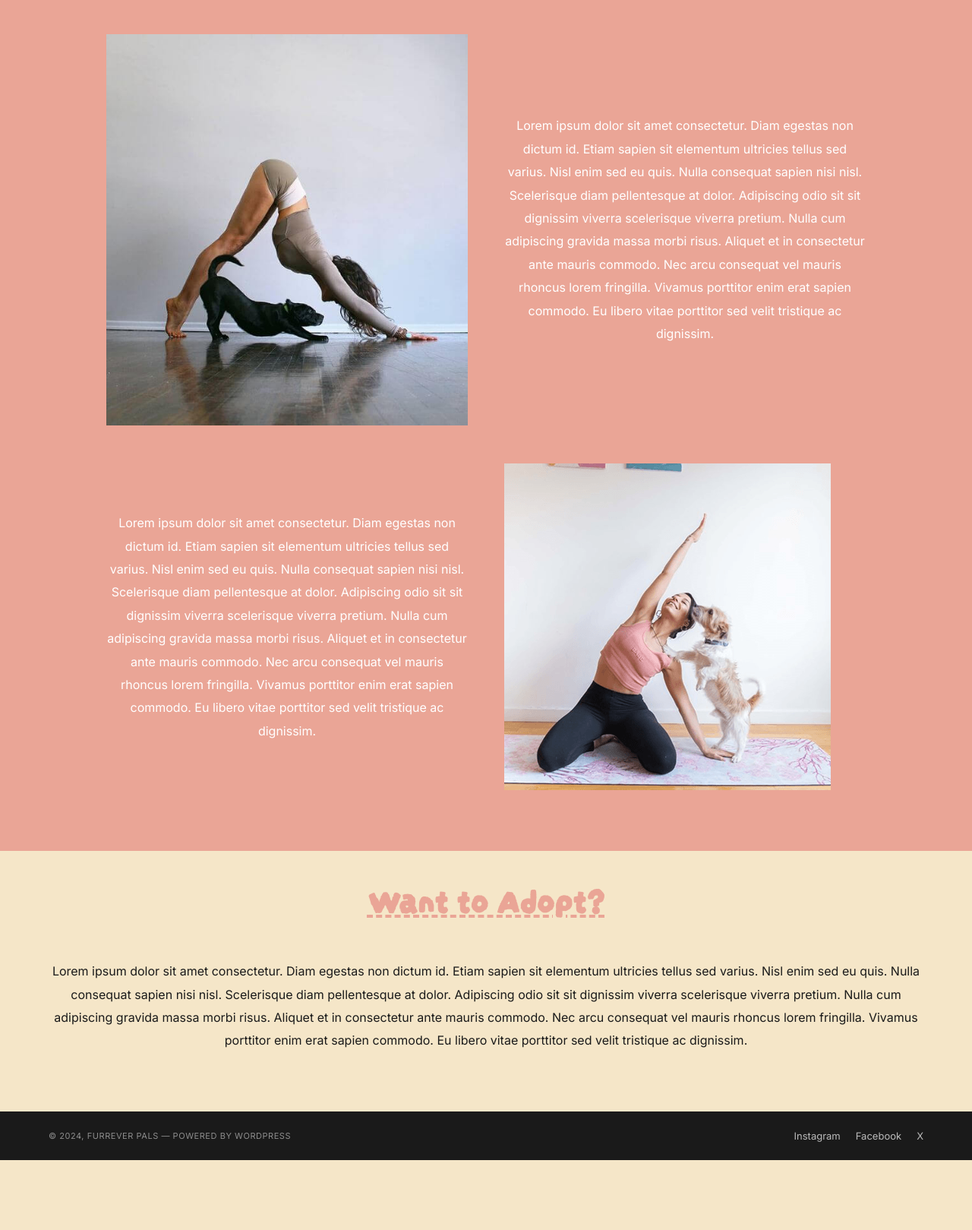
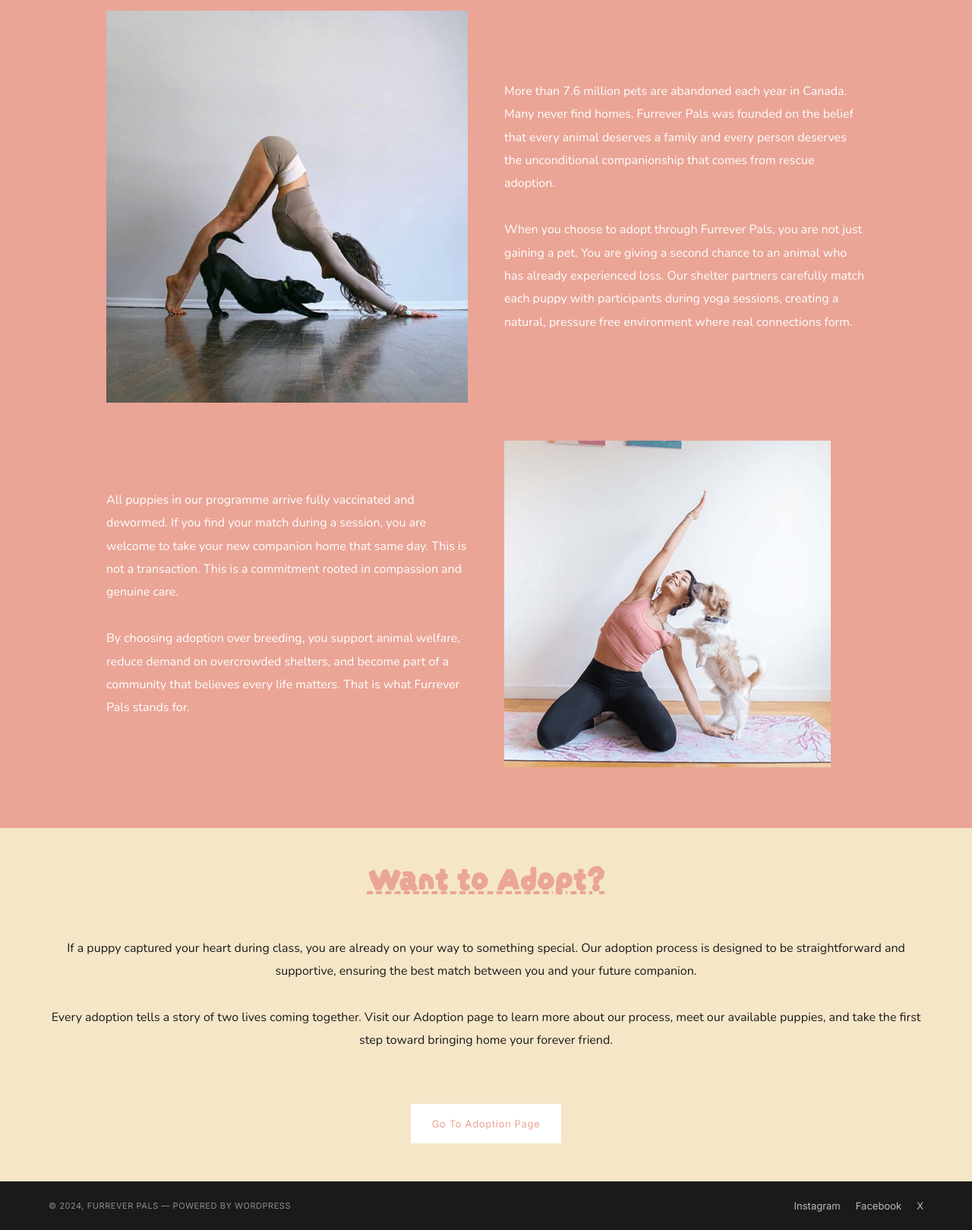
Before and after one commit to Sonyayeh/FurreverPals, a plain HTML site: page FurreverPals/Mission.html in a window 1280 px wide. Shown: the part 924-2543 px from the top of the page at 76% size. Before the commit the page ends 2451 px from the top, so only its background shows below. Drawn offline with nearby package versions, Linux system fonts and the light colour scheme.

Commit message:
copywriting
did some writing for the our mission page! just the class icons left

```diff
--- a/FurreverPals/Mission.html
+++ b/FurreverPals/Mission.html
@@ -58,7 +58,7 @@
 <section>
   <h2 class="mission-section-subtitle ">What Makes us Special?</h2>
   <div>
-    <p class="mission-paragraph">Lorem ipsum dolor sit amet consectetur. Diam egestas non dictum id. Etiam sapien sit elementum ultricies tellus sed varius. Nisl enim sed eu quis. Nulla consequat sapien nisi nisl. Scelerisque diam pellentesque at dolor. Adipiscing odio sit sit dignissim viverra scelerisque viverra pretium. Nulla cum adipiscing gravida massa morbi risus. Aliquet et in consectetur ante mauris commodo. Nec arcu consequat vel mauris rhoncus lorem fringilla. Vivamus porttitor enim erat sapien commodo. Eu libero vitae porttitor sed velit tristique ac dignissim.</p>
+    <p class="mission-paragraph">Furrever Pals is more than a yoga studio. Every puppy in our classes is a rescue from international and Vancouver's local animal shelters. We are committed to creating a space where participants experience genuine relaxation and meaningful connection with animals who need homes! If you are considering adopting, our sessions offer the perfect opportunity to meet your potential companion in a calm, supportive environment.</p>
     <img src="assets/mission/mission-banner.jpg" alt="woman doing yoga with a golden retriever" class="mission-banner"/>
   </div>
 </section>
@@ -72,7 +72,10 @@
       <img src="assets/mission/mission-pic1.jpeg" alt="mission image 1" />
     </div>
     <div class="mission-right">
-      <p class="mission-s-paragraph">Lorem ipsum dolor sit amet consectetur. Diam egestas non dictum id. Etiam sapien sit elementum ultricies tellus sed varius. Nisl enim sed eu quis. Nulla consequat sapien nisi nisl. Scelerisque diam pellentesque at dolor. Adipiscing odio sit sit dignissim viverra scelerisque viverra pretium. Nulla cum adipiscing gravida massa morbi risus. Aliquet et in consectetur ante mauris commodo. Nec arcu consequat vel mauris rhoncus lorem fringilla. Vivamus porttitor enim erat sapien commodo. Eu libero vitae porttitor sed velit tristique ac dignissim.</p>
+      <p class="mission-s-paragraph">More than 7.6 million pets are abandoned each year in Canada. Many never find homes. Furrever Pals was founded on the belief that every animal deserves a family and every person deserves the unconditional companionship that comes from rescue adoption.
+        <br>
+        <br>
+        When you choose to adopt through Furrever Pals, you are not just gaining a pet. You are giving a second chance to an animal who has already experienced loss. Our shelter partners carefully match each puppy with participants during yoga sessions, creating a natural, pressure free environment where real connections form.</p>
     </div>
   </div>
 
@@ -82,7 +85,10 @@
       <img src="assets/mission/mission-pic2.png" alt="mission image 2" />
     </div>
     <div class="mission-text">
-      <p class="mission-s-paragraph">Lorem ipsum dolor sit amet consectetur. Diam egestas non dictum id. Etiam sapien sit elementum ultricies tellus sed varius. Nisl enim sed eu quis. Nulla consequat sapien nisi nisl. Scelerisque diam pellentesque at dolor. Adipiscing odio sit sit dignissim viverra scelerisque viverra pretium. Nulla cum adipiscing gravida massa morbi risus. Aliquet et in consectetur ante mauris commodo. Nec arcu consequat vel mauris rhoncus lorem fringilla. Vivamus porttitor enim erat sapien commodo. Eu libero vitae porttitor sed velit tristique ac dignissim.</p>
+      <p class="mission-s-paragraph">All puppies in our programme arrive fully vaccinated and dewormed. If you find your match during a session, you are welcome to take your new companion home that same day. This is not a transaction. This is a commitment rooted in compassion and genuine care.
+        <br>
+        <br>
+        By choosing adoption over breeding, you support animal welfare, reduce demand on overcrowded shelters, and become part of a community that believes every life matters. That is what Furrever Pals stands for.</p>
     </div>
   </div>
   </section>
@@ -92,9 +98,15 @@
     <h2 class="mission-section-subtitle"> Want to Adopt?</h2>
     <div class="mission-paragraph">
       <p>
-        Lorem ipsum dolor sit amet consectetur. Diam egestas non dictum id. Etiam sapien sit elementum ultricies tellus sed varius. Nisl enim sed eu quis. Nulla consequat sapien nisi nisl. Scelerisque diam pellentesque at dolor. Adipiscing odio sit sit dignissim viverra scelerisque viverra pretium. Nulla cum adipiscing gravida massa morbi risus. Aliquet et in consectetur ante mauris commodo. Nec arcu consequat vel mauris rhoncus lorem fringilla. Vivamus porttitor enim erat sapien commodo. Eu libero vitae porttitor sed velit tristique ac dignissim.
+      If a puppy captured your heart during class, you are already on your way to something special. Our adoption process is designed to be straightforward and supportive, ensuring the best match between you and your future companion.
+      <br>
+      <br>
+      Every adoption tells a story of two lives coming together. Visit our Adoption page to learn more about our process, meet our available puppies, and take the first step toward bringing home your forever friend.
       </p>
     </div>
+     <div class="adopt-btn-container">
+            <a href="#" class="adopt-btn-outline">Go To Adoption Page</a>
+        </div>
   </div>
 
 </section>
--- a/FurreverPals/style.css
+++ b/FurreverPals/style.css
@@ -728,12 +728,14 @@
       line-height: 1.9;
       padding-bottom: 3rem;
       color: var(--black);
+      font-family: 'Nunito';
     }
     .mission-s-paragraph {
       justify-content: center;
-      text-align: center;
+      text-align: left;
       line-height: 1.9;
       color: var(--white);
+      font-family: 'Nunito';
     }
 
     .mission-banner {
```
Also changed, not shown: FurreverPals/PuppyList.html (+2 -2 lines), FurreverPals/Sketch.html (added, +11 -0 lines), FurreverPals/assets/review/sketch.jpeg (added).
